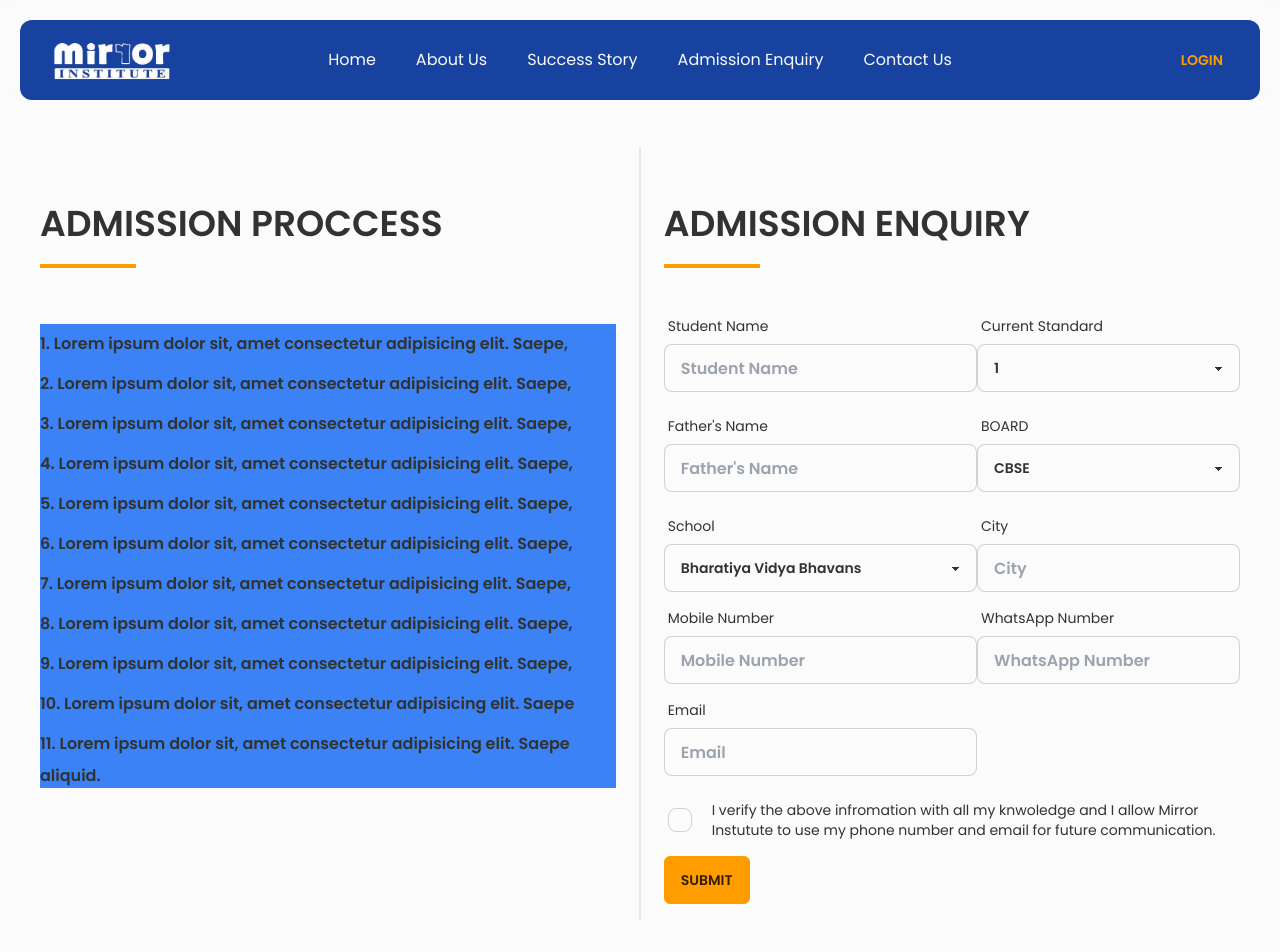
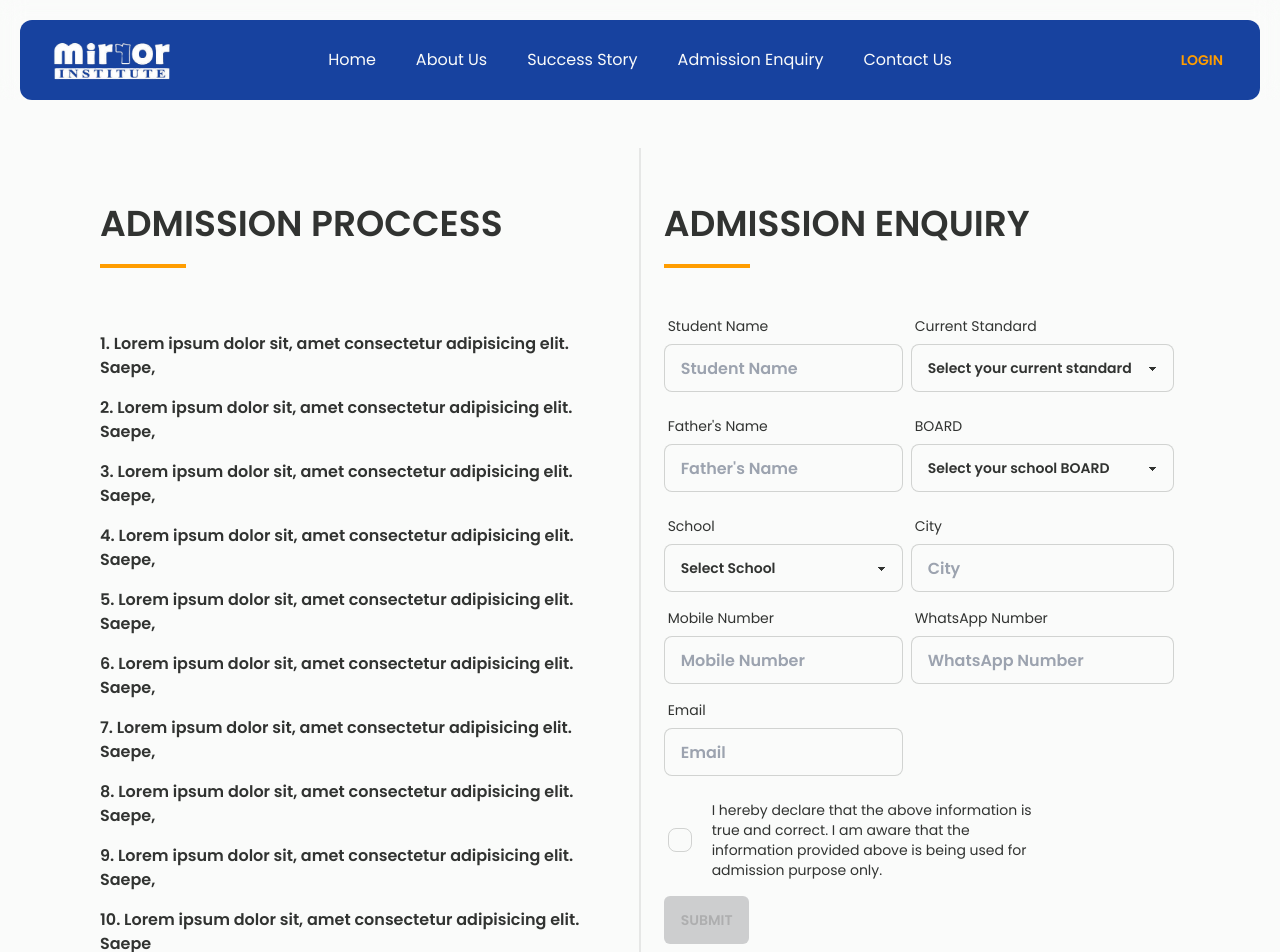
Before and after one commit to sohelshekhIn/Mirror-Site, a Next.js app: page /admission-enquiry in a window 1280 px wide. Shown: the top 952 px of the page. Built offline with nearby package versions, Linux system fonts and the light colour scheme.

Commit message:
Main UI's Done

```diff
--- /dev/null
+++ b/components/utilities/MediaQuery.js
@@ -0,0 +1,27 @@
+import { useEffect, useState, useCallback } from "react";
+
+export function useMediaQuery(width) {
+  const [targetReached, setTargetReached] = useState(false);
+
+  const updateTarget = useCallback((e) => {
+    if (e.matches) {
+      setTargetReached(true);
+    } else {
+      setTargetReached(false);
+    }
+  }, []);
+
+  useEffect(() => {
+    const media = window.matchMedia(`(max-width: ${width}px)`);
+    media.addEventListener("change", updateTarget);
+    // Check on mount (callback is not called until a change occurs)
+    if (media.matches) {
+      setTargetReached(true);
+    }
+    return () => {
+      media.removeEventListener("change", updateTarget);
+    };
+  }, []);
+
+  return targetReached;
+}
--- a/pages/admission-enquiry.js
+++ b/pages/admission-enquiry.js
@@ -1,13 +1,18 @@
+import successImg from "../public/images/design-elements/success.svg";
+import Image from "next/image";
+import { useEffect, useState } from "react";
+
 export default function AdmissionEnquiry() {
+  const [formStatus, setFormStatus] = useState("");
   return (
     <div className="page-layout">
-      <div className="flex flex-col-reverse md:flex-row my-16 lg:my-32 px-20 xs:px-5">
+      <div className="flex flex-col-reverse md:flex-row my-16 lg:my-32 px-5 md:px-20 ">
         <div className="w-100 md:w-1/2 sm:mt-14">
           <div className="flex flex-col">
             <h1 className="text-heading ">Admission Proccess</h1>
             <span className="underline w-2/12"></span>
           </div>
-          <div className="flex flex-col mt-14 font-semibold debug">
+          <div className="flex flex-col mt-14 font-semibold ">
             <p className="py-2">
               1. Lorem ipsum dolor sit, amet consectetur adipisicing elit.
               Saepe,
@@ -56,43 +61,114 @@ export default function AdmissionEnquiry() {
           </div>
         </div>
         <div className="divider md:divider-horizontal divider-vertical"></div>
+        {formStatus === "success" ? (
+          <SubmittedUI />
+        ) : (
+          <EnquiryForm formState={setFormStatus} />
+        )}
+      </div>
+    </div>
+  );
+}
+
+export function SubmittedUI() {
+  return (
+    <div className="container w-100 md:w-1/2 md:mt-14 p-5 md:p-16">
+      <Image src={successImg} alt="Successfully submitted" className="w-1/12" />
+      <div className="text-center mt-4">
+        <h1 className="text-2xl font-semibold">
+          Your application has been submitted successfully.
+        </h1>
+        <p className="text-lg">We will get back to you soon.</p>
+      </div>
+    </div>
+  );
+}
+
+export function EnquiryForm({ formState }) {
+  const [permissionStatus, setPermissionStatus] = useState(false);
+  const [formData, setFormData] = useState({
+    sname: "",
+    fname: "",
+    school: "",
+    mobile: "",
+    email: "",
+    std: "",
+    board: "",
+    city: "",
+    wp: "",
+  });
+
+  const handleChange = (e) => {
+    setFormData({
+      ...formData,
+      [e.target.name]: e.target.value,
+    });
+    console.log({
+      ...formData,
+      [e.target.name]: e.target.value,
+    });
+  };
+
+  const handleFormSubmission = (e) => {
+    e.preventDefault();
+    let checkbox = document.getElementById("checkbox");
+    if (checkbox.checked) {
+      formState("success");
+    } else {
+      document
+        .getElementById("checkBoxLabel")
+        .classList.add("text-red-500", "font-bold");
+    }
+  };
+
+  return (
     <div className="w-100 md:w-1/2 md:mt-14">
       <div className="flex flex-col">
         <h1 className="text-heading ">Admission Enquiry</h1>
         <span className="underline w-2/12"></span>
       </div>
-          <dir className="sm:mt-10 xs:pl-0">
+      <dir className="sm:mt-10 xs:pl-0 xl:w-10/12">
         <form>
           <div className="flex flex-col sm:flex-row">
             <div className="w-1/2 xs:w-full">
               <div className="form-control py-2 pt-0 w-full max-w-xs">
-                    <label className="label">
+                <label htmlFor="sname" className="label">
                   <span className="label-text">Student Name</span>
                 </label>
                 <input
+                  name="sname"
+                  onChange={handleChange}
+                  value={formData.sname}
                   type="text"
                   placeholder="Student Name"
                   className="input input-bordered w-full max-w-xs font-semibold"
                 />
               </div>
               <div className="form-control py-2 w-full max-w-xs">
-                    <label className="label">
+                <label htmlFor="fname" className="label">
                   <span className="label-text">Father's Name</span>
                 </label>
                 <input
+                  name="fname"
+                  onChange={handleChange}
+                  value={formData.fname}
                   type="text"
                   placeholder="Father's Name"
                   className="input input-bordered w-full max-w-xs font-semibold"
                 />
               </div>
               <div className="form-control py-2 w-full max-w-xs">
-                    <label className="label">
+                <label htmlFor="school" className="label">
                   <span className="label-text">School</span>
                 </label>
-                    <select className="select select-bordered">
-                      <option disabled value="DEFAULT">
-                        Select School
-                      </option>
+                <select
+                  name="school"
+                  onChange={handleChange}
+                  value={formData.school}
+                  className="select select-bordered"
+                >
+                  <option value="DEFAULT">Select School</option>
                   <option>Bharatiya Vidya Bhavans</option>
                   <option>Vrajbhoomi International</option>
                   <option>Podar International</option>
@@ -111,10 +187,13 @@ export default function AdmissionEnquiry() {
                 </select>
               </div>
               <div className="form-control py-2 pt-0 w-full max-w-xs">
-                    <label className="label">
+                <label htmlFor="mobile" className="label">
                   <span className="label-text">Mobile Number</span>
                 </label>
                 <input
+                  name="mobile"
+                  onChange={handleChange}
+                  value={formData.mobile}
                   type="number"
                   minLength="10"
                   maxLength="10"
@@ -124,26 +203,31 @@ export default function AdmissionEnquiry() {
               </div>
 
               <div className="form-control py-2 pt-0 w-full max-w-xs">
-                    <label className="label">
+                <label htmlFor="email" className="label">
                   <span className="label-text">Email</span>
                 </label>
                 <input
+                  name="email"
+                  onChange={handleChange}
+                  value={formData.email}
                   type="email"
                   placeholder="Email"
                   className="input input-bordered w-full max-w-xs font-semibold"
                 />
               </div>
             </div>
-                <div className="w-1/2 pl-2 xs:pl-0 xs:w-100">
-                  <div className="flex flex-row sm:flex-col">
-                    <div className="form-control py-2 pt-0 w-10/12 sm:w-full max-w-xs">
-                      <label className="label">
+            <div className="w-1/2 pl-0 sm:pl-2 xs:w-full">
+              <div className="form-control py-2 pt-0 w-full max-w-xs">
+                <label htmlFor="std" className="label">
                   <span className="label-text">Current Standard</span>
                 </label>
-                      <select className="select select-bordered">
-                        <option disabled value="DEFAULT">
-                          Select your current standard
-                        </option>
+                <select
+                  name="std"
+                  onChange={handleChange}
+                  value={formData.std}
+                  className="select select-bordered"
+                >
+                  <option value="DEFAULT">Select your current standard</option>
                   <option>1</option>
                   <option>2</option>
                   <option>3</option>
@@ -160,35 +244,46 @@ export default function AdmissionEnquiry() {
                   <option>12 Bio</option>
                 </select>
               </div>
-                    <div className="form-control py-0 pl-2 sm:pl-0 sm:py-2 w-full max-w-xs">
-                      <label className="label">
+              <div className="form-control py-2 w-full max-w-xs">
+                <label htmlFor="board" className="label">
                   <span className="label-text">BOARD</span>
                 </label>
-                      <select className="select select-bordered">
-                        <option disabled value="DEFAULT">
-                          Select your school BOARD
-                        </option>
+                <select
+                  name="board"
+                  onChange={handleChange}
+                  value={formData.board}
+                  className="select select-bordered"
+                >
+                  <option value="DEFAULT">Select your school BOARD</option>
                   <option>CBSE</option>
                   <option>ICSE</option>
                   <option>GSEB</option>
                 </select>
               </div>
-                  </div>
               <div className="form-control py-2 w-full max-w-xs">
-                    <label className="label">
+                <label htmlFor="city" className="label">
                   <span className="label-text">City</span>
                 </label>
                 <input
+                  name="city"
+                  onChange={handleChange}
+                  value={formData.city}
                   type="text"
                   placeholder="City"
                   className="input input-bordered w-full max-w-xs font-semibold"
                 />
               </div>
-                  <div className="form-control py-2 pt-0 w-full max-w-xs">
+              <div
+                htmlFor="wp"
+                className="form-control py-2 pt-0 w-full max-w-xs"
+              >
                 <label className="label">
                   <span className="label-text">WhatsApp Number</span>
                 </label>
                 <input
+                  name="wp"
+                  onChange={handleChange}
+                  value={formData.wp}
                   type="number"
                   placeholder="WhatsApp Number"
                   className="input input-bordered w-full max-w-xs font-semibold"
@@ -197,22 +292,33 @@ export default function AdmissionEnquiry() {
             </div>
           </div>
           <div className="form-control py-2">
-                <label className="label cursor-pointer">
-                  <input type="checkbox" className="checkbox" />
-                  <span className="label-text pl-5">
-                    I verify the above infromation with all my knwoledge and I
-                    allow Mirror Instutute to use my phone number and email for
-                    future communication.
+            <label className="label cursor-pointer  md:w-11/12">
+              <input
+                onChange={() => {
+                  setPermissionStatus(!permissionStatus);
+                }}
+                type="checkbox"
+                id="checkbox"
+                className="checkbox"
+              />
+              <span className="label-text pl-5" id="checkBoxLabel">
+                I hereby declare that the above information is true and correct.
+                I am aware that the information provided above is being used for
+                admission purpose only.
               </span>
             </label>
           </div>
-              <div className="btn btn-accent py-2" typeof="submit">
+          <button
+            className={
+              "btn btn-accent py-2" + (permissionStatus ? "" : " btn-disabled")
+            }
+            onClick={handleFormSubmission}
+            typeof="submit"
+          >
             Submit
-              </div>
+          </button>
         </form>
       </dir>
     </div>
-      </div>
-    </div>
   );
 }
```
Also changed, not shown: pages/about-us.js (+9 -37 lines), pages/contact-us.js (added, +64 -0 lines), components/utilities/meta-seo.js (renamed from components/meta-seo.js), public/images/design-elements/success.svg (added). Lines whose indentation alone changed are shown as unchanged.
